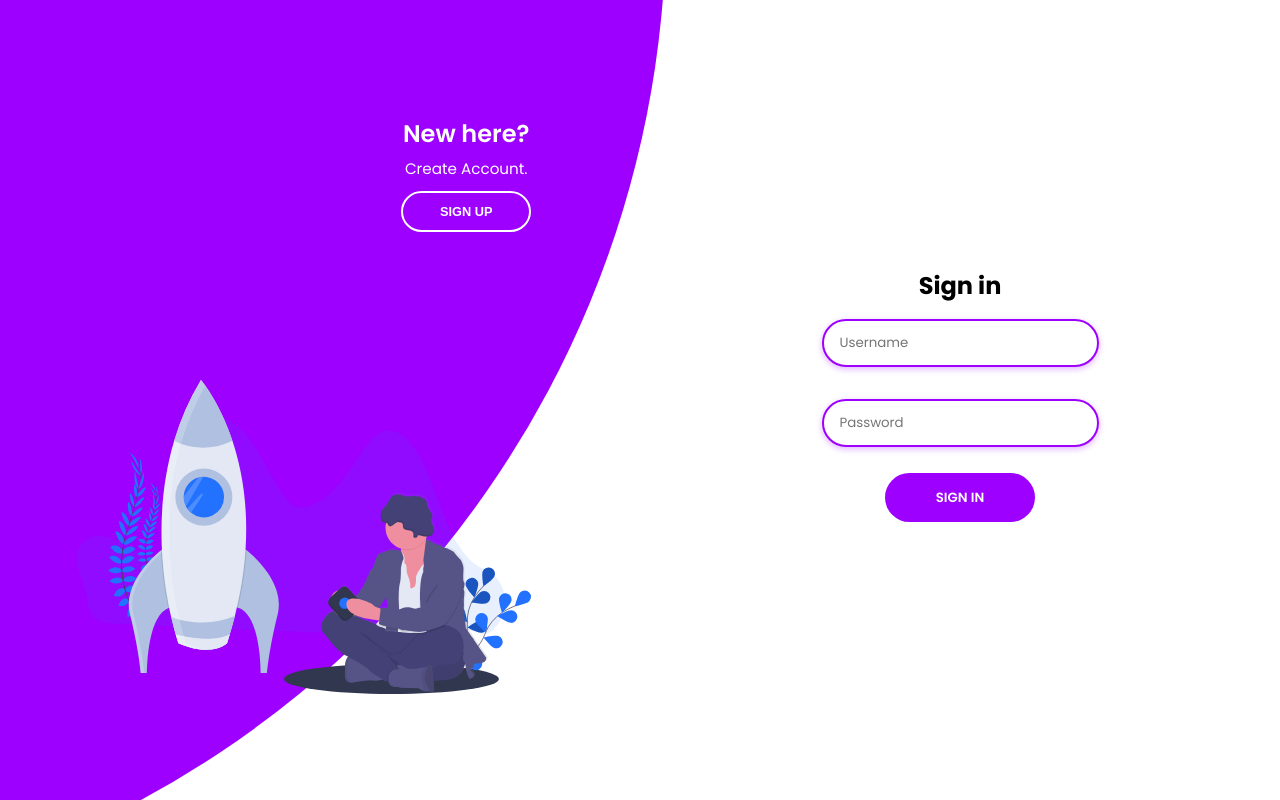
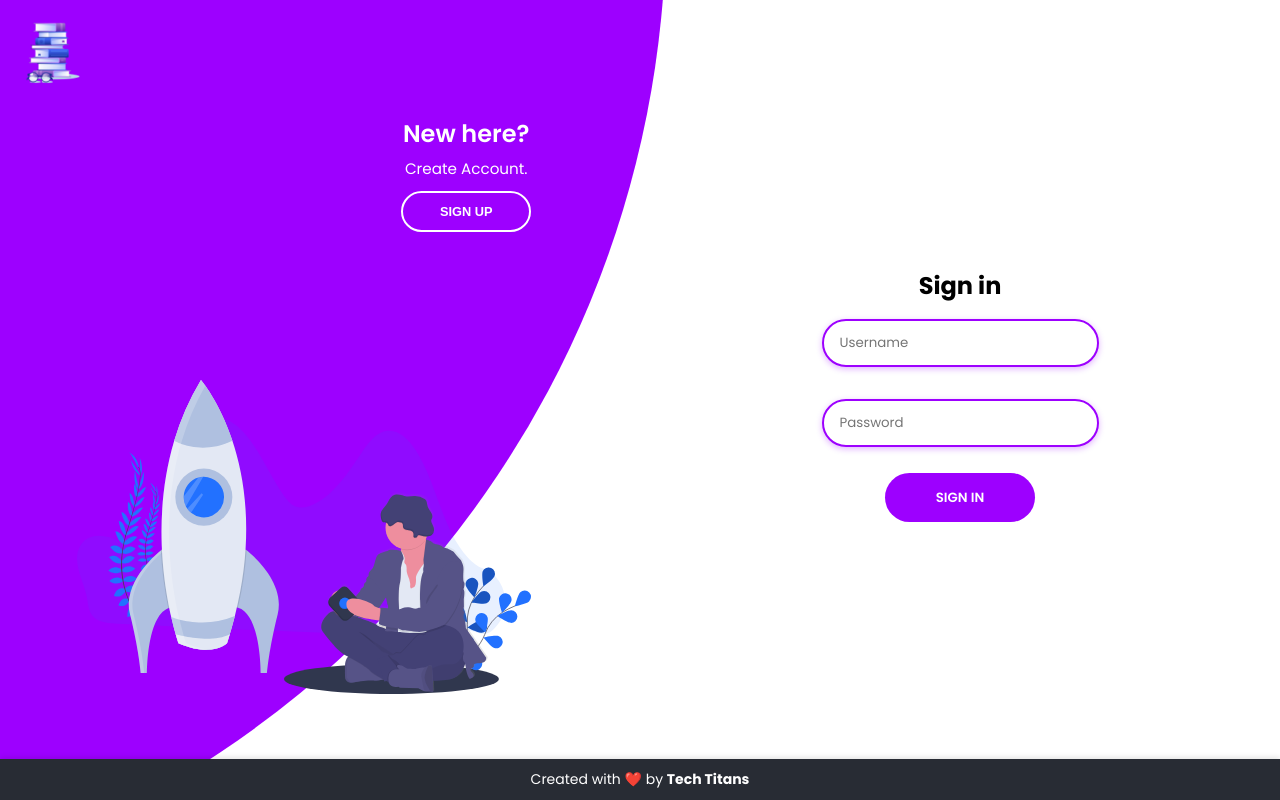
Before and after one commit to M0karKarTejaSs/nestapp, a React (Create React App) app: page / in a window 1280 px wide. Built offline with nearby package versions, Linux system fonts and the light colour scheme.

Commit message:
major ui and login changes

```diff
--- a/src/App.css
+++ b/src/App.css
@@ -417,3 +417,31 @@ form.sign-in-form {
   outline: none; /* Remove default outline */
   box-shadow: 0 0 8px rgba(157, 0, 255, 0.6); /* Intense focus effect */
 }
+
+
+.fixed-logo {
+  position: fixed;
+  top: 0;
+  left: 0;
+  z-index: 1000;
+  width: 100px;
+  padding: 10px;
+}
+
+.fixed-logo img {
+  width: 100%;
+  height: auto;
+}
+
+.footer {
+  position: fixed; /* Ensures it's always at the bottom */
+  bottom: 0; /* Aligns it to the bottom of the viewport */
+  width: 100%; /* Makes it span the full width */
+  background-color: #282c34; /* Dark background for contrast */
+  color: #ffffff; /* White text for readability */
+  text-align: center; /* Centers the text */
+  padding: 10px 0; /* Adds vertical spacing */
+  font-size: 14px; /* Makes it appropriately small */
+  z-index: 1000; /* Keeps it above other elements */
+  box-shadow: 0 -2px 5px rgba(0, 0, 0, 0.1); /* Adds a subtle shadow */
+}
--- a/src/App.js
+++ b/src/App.js
@@ -19,14 +19,14 @@ function App() {
     e.preventDefault();
     console.log(e, "ee");
     try {
-      console.log(JSON.stringify({ usename: signInData.username, password: signInData }), "sendata");
-
       const Signres = await fetch("http://localhost:8080/api/login",
         {
           method: "POST",
           headers: { "content-type": "application/json" },
           body: JSON.stringify(signInData),
         });
+      console.log(Signres, "Signres");
+
       Signres.ok
         ? toast.success("Login successful!", { position: "top-right", autoClose: 3000 }) && setLoggedIn(true)
         : toast.error("Invalid credentials, please try again.", { position: "top-right", autoClose: 3000 });
@@ -43,6 +43,10 @@ function App() {
     !loggedIn ? <div className={`container ${isSignUpMode ? "sign-up-mode" : ""}`}>
       <ToastContainer />
       <div className="forms-container">
+        <img src="/assets/pxlogo.png" alt="Logo" className="fixed-logo" />
+        <h1 className="fixed-logo-content" style={{ paddingRight: "10rem", marginTop: "-1rem" }}>Tech Titans
+
+        </h1>
         <div className="signin-signup">
           <form onSubmit={handleSignIn} className="sign-in-form">
             <h2>Sign in</h2>
@@ -97,6 +101,9 @@ function App() {
           <img src="/assets/register.svg" className="image" alt="Register" />
         </div>
       </div>
+      <footer className="footer">
+        <p>Created with ❤️ by <strong>Tech Titans</strong></p>
+      </footer>
     </div> : <Dashboard />
   );
 }
```
Also changed, not shown: public/assets/pxlogo.png (added), 1 other file (tests, documents, lock files or other folders).
